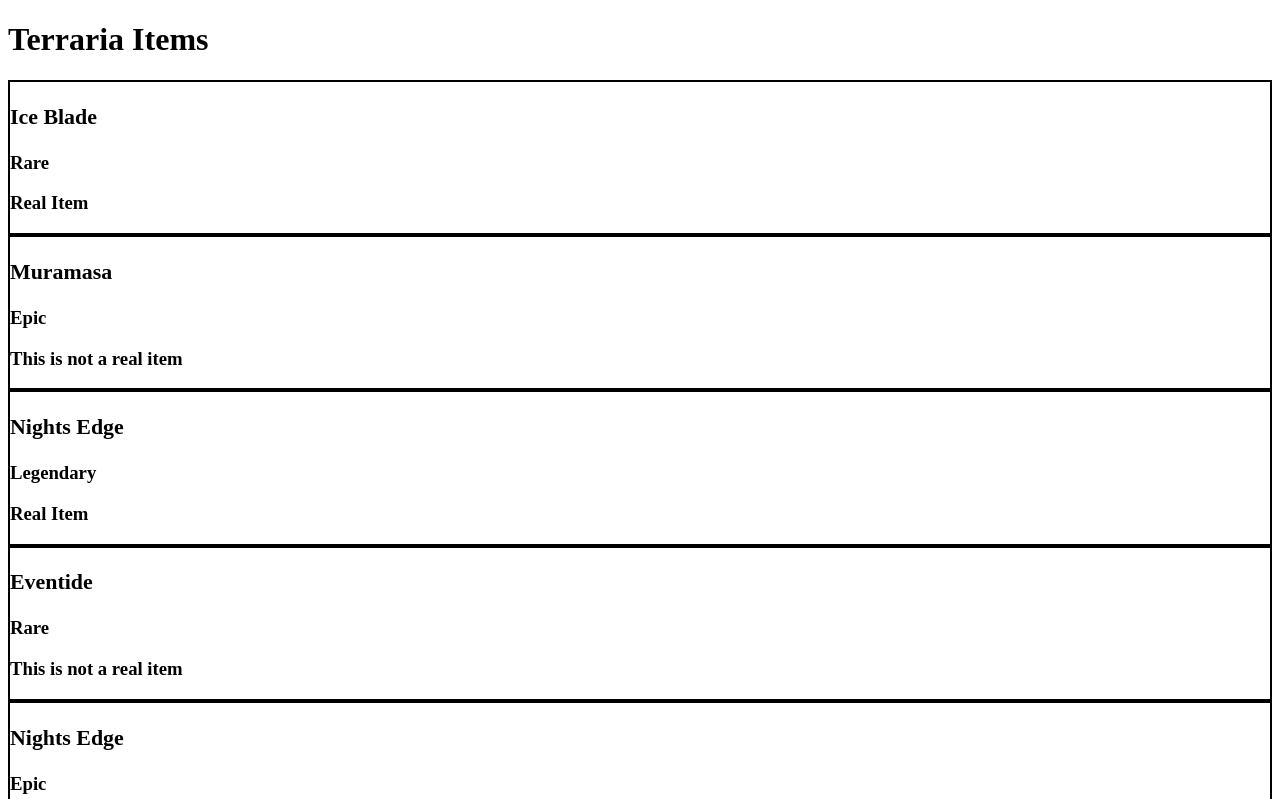
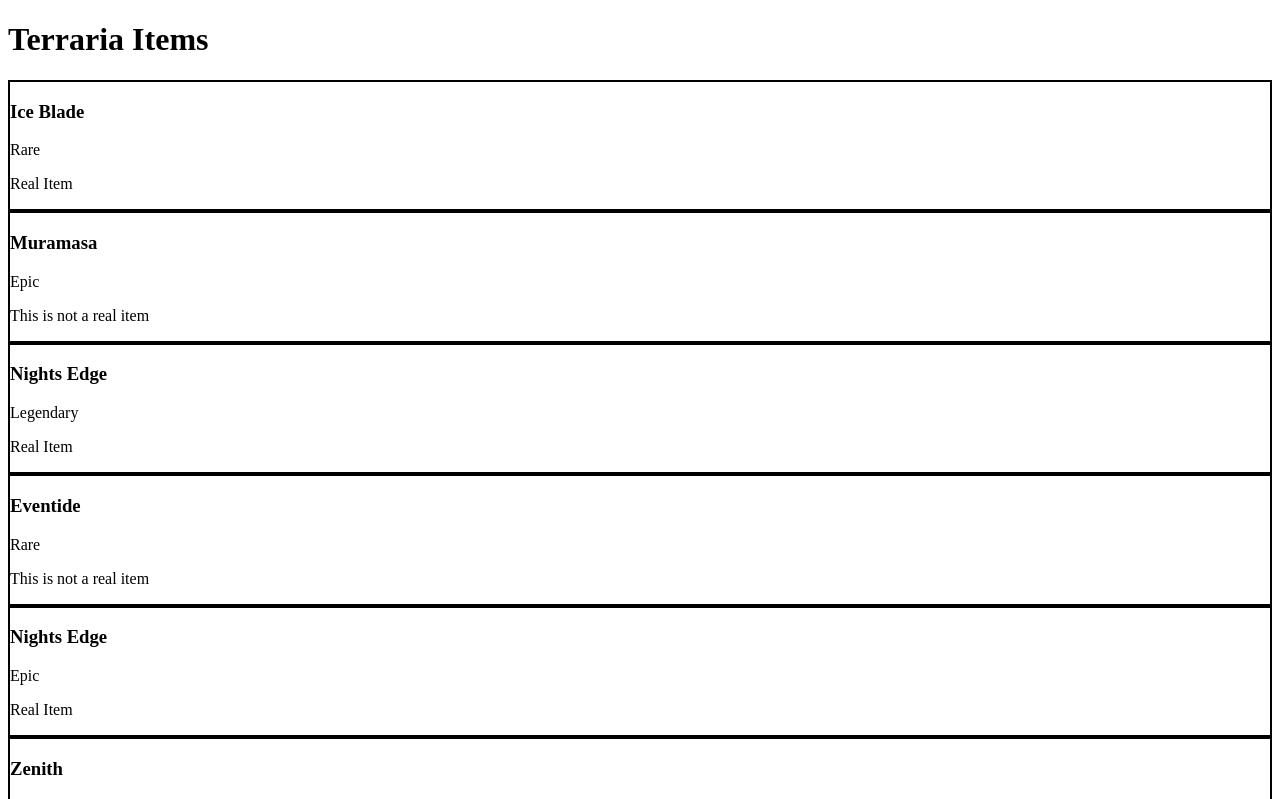
Before and after one commit to Code-Vision-Kingdom/darius_cherry_learning_AngularF26, an Angular app: page / in a window 1280 px wide. Shown: the top 799 px of the page. Built offline with nearby package versions, Linux system fonts and the light colour scheme.

Commit message:
Proper Commit With the fixes and I gave my ContentlistItem a click interaction and also gave it an output as well.

```diff
--- a/src/app/terraria-list-item/terraria-list-item.ts
+++ b/src/app/terraria-list-item/terraria-list-item.ts
@@ -18,6 +18,8 @@
   opened = output<WeaponEvent>();
 
   toggle(): void {
+    this.expanded = !this.expanded;
+
     this.opened.emit({
       id: this.item().id,
       action: 'opened',
--- a/src/app/terraria-list/terraria-list.html
+++ b/src/app/terraria-list/terraria-list.html
@@ -1,9 +1,9 @@
 <h1>Terraria Items</h1>
 <div class="terraria-list">
-  <h3>@for (item of weaponList; track item.id){
+  @for (item of weaponList; track item.id){
     <app-terraria-list-item [item]="item" (opened)="onWeaponOpened($event)" ></app-terraria-list-item>
   } @empty {
     <p>There is no Terraria weapons to show</p>
   }
-  </h3>
+
   </div>
--- a/src/app/terraria-list/terraria-list.ts
+++ b/src/app/terraria-list/terraria-list.ts
@@ -1,4 +1,4 @@
-import { Component, Input } from '@angular/core';
+import { Component } from '@angular/core';
 import { TerrariaListItem, WeaponEvent } from '../terraria-list-item/terraria-list-item';
 import { Weapon } from '../shared/models/assignment2';
 
```
